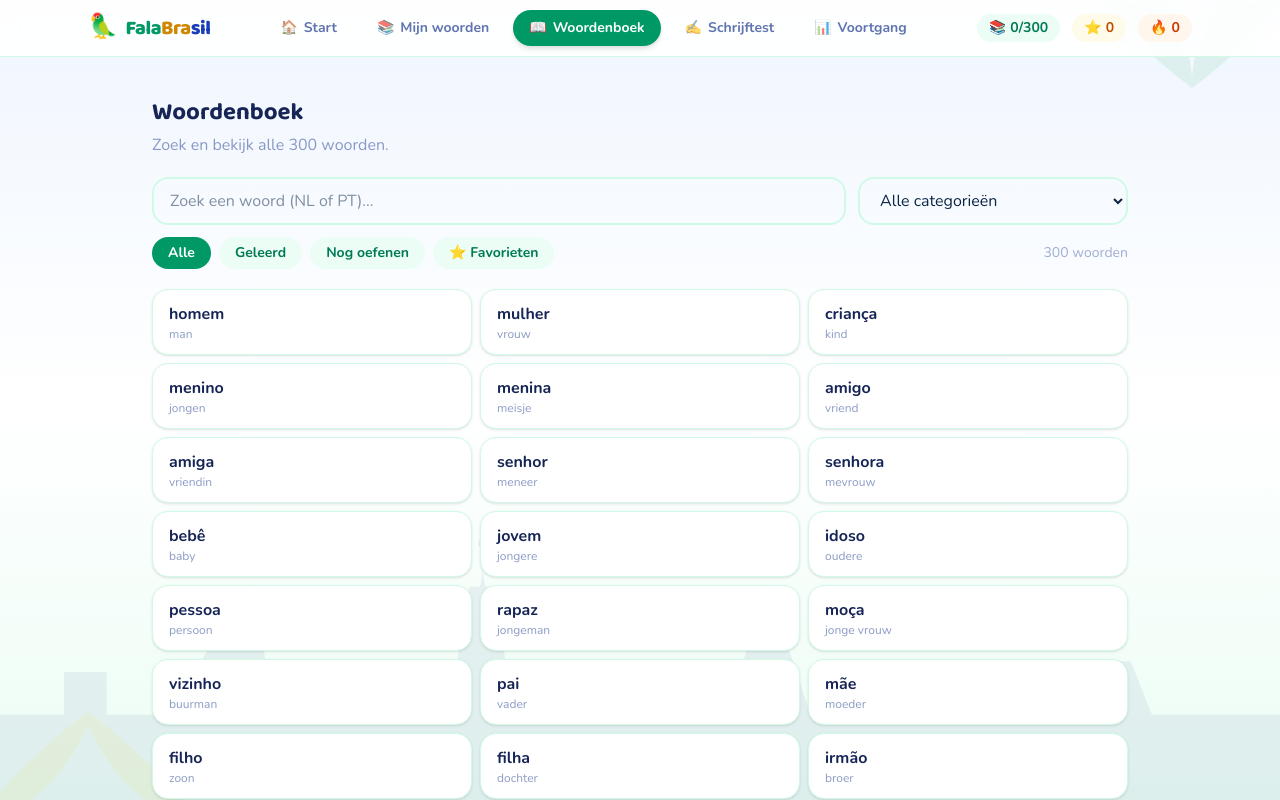
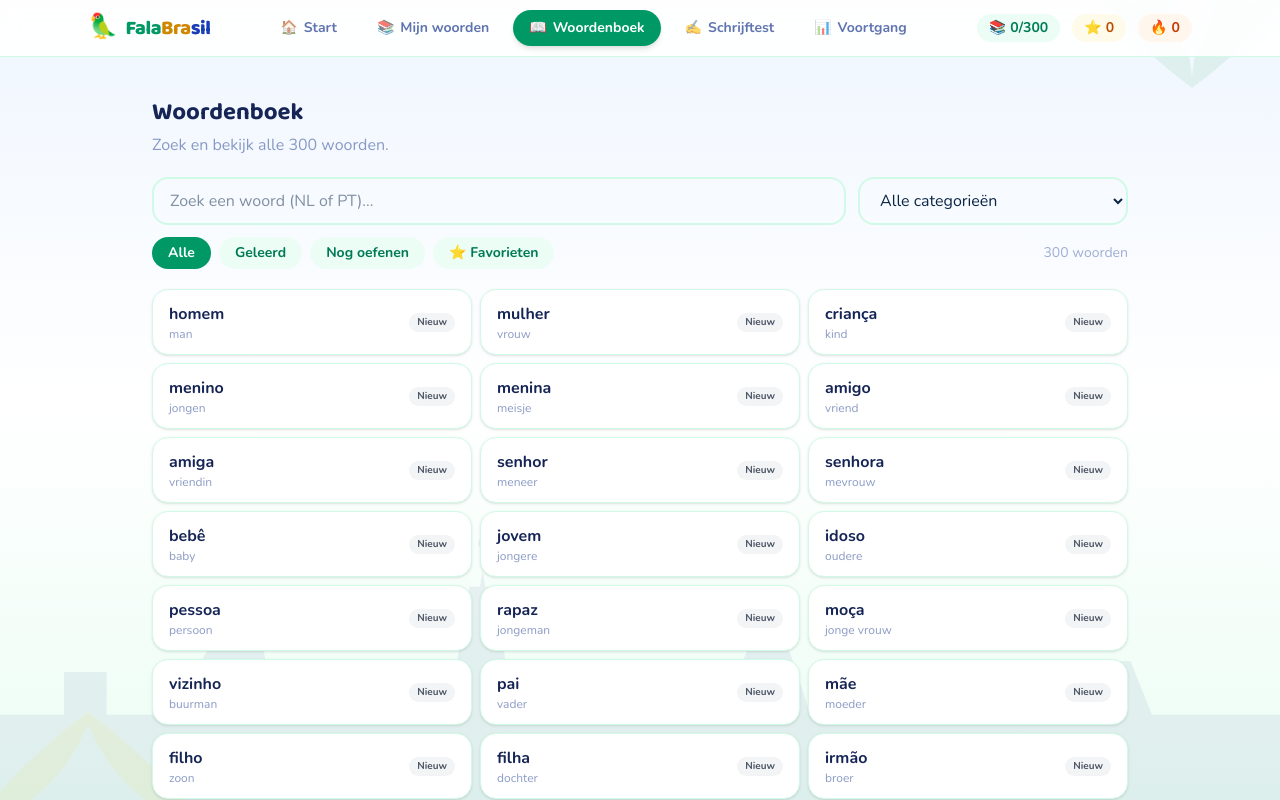
Before and after one commit to lucvdklauw-sys/falabrasil, a React (Vite) app: page / in a window 1280 px wide. Both pictures are taken after a click on the button "Woordenboek". Shown: the top 800 px of the page. Built offline with nearby package versions, Linux system fonts and the light colour scheme.

Commit message:
Update Dictionary.tsx

```diff
--- a/src/components/Dictionary.tsx
+++ b/src/components/Dictionary.tsx
@@ -4,6 +4,7 @@ import { words } from "../data/words";
 import { categories } from "../data/categories";
 import type { WordProgress } from "../types";
 import { useTTS } from "../hooks/useTTS";
+import { isKnown, wordStatus, WORD_STATUS_LABELS, WORD_STATUS_COLORS } from "../utils/wordStatus";
 
 type FilterMode = "alle" | "geleerd" | "nog-oefenen" | "favorieten";
 
@@ -28,8 +29,8 @@ export function Dictionary({
     return words.filter((w) => {
       if (categoryId !== "alle" && w.categoryId !== categoryId) return false;
       const wp = getWordProgress(w.id);
-      if (filter === "geleerd" && !wp.learned) return false;
-      if (filter === "nog-oefenen" && wp.learned) return false;
+      if (filter === "geleerd" && !isKnown(wp)) return false;
+      if (filter === "nog-oefenen" && isKnown(wp)) return false;
       if (filter === "favorieten" && !wp.favorite) return false;
       if (q && !w.source.toLowerCase().includes(q) && !w.target.toLowerCase().includes(q)) return false;
       return true;
@@ -125,9 +126,11 @@ export function Dictionary({
                 <p className="font-bold text-blue-950" lang="pt-BR">{w.target}</p>
                 <p className="text-xs text-blue-900/50">{w.source}</p>
               </div>
-              <div className="flex items-center gap-1.5" aria-hidden="true">
-                {wp.favorite && <span className="text-amber-500">⭐</span>}
-                {wp.learned && <span className="text-emerald-600">✅</span>}
+              <div className="flex items-center gap-1.5">
+                {wp.favorite && <span aria-hidden="true" className="text-amber-500">⭐</span>}
+                <span className={`rounded-full px-2 py-0.5 text-[10px] font-bold ${WORD_STATUS_COLORS[wordStatus(wp)]}`}>
+                  {WORD_STATUS_LABELS[wordStatus(wp)]}
+                </span>
               </div>
             </button>
           );
```
